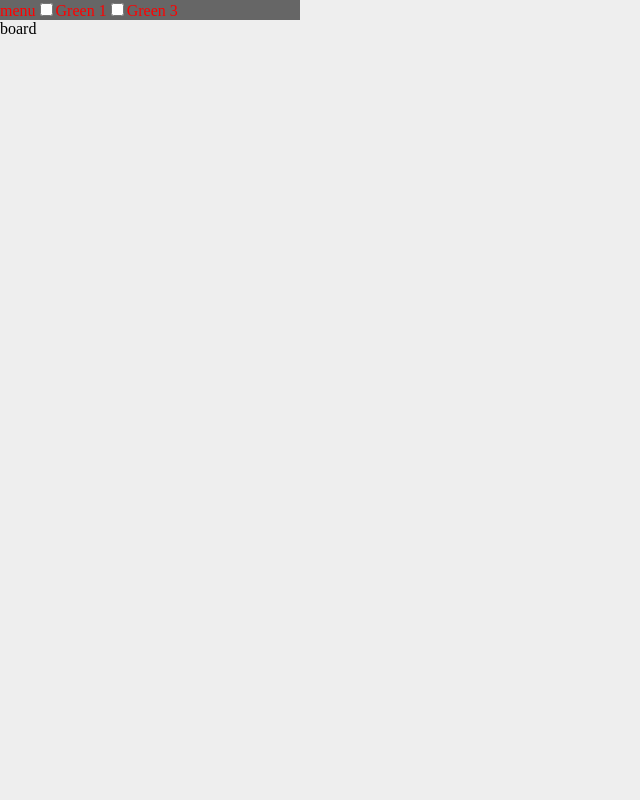
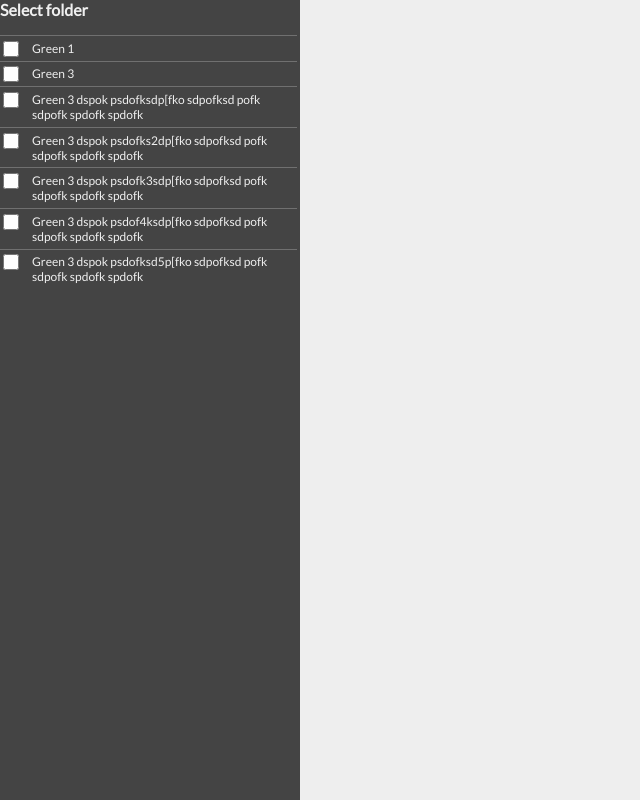
Before and after one commit to oio154/fiszki, a PHP site: page / in a window 1280 px wide. Shown: the whole page, without its empty margins (0-640 px from the left). Run offline with PHP 8.4, Linux system fonts and the light colour scheme.

Commit message:
09834274238

```diff
--- a/css/main1.css
+++ b/css/main1.css
@@ -1,19 +1,64 @@
+* {
+  -webkit-box-sizing: border-box;
+          box-sizing: border-box;
+}
+
 body {
   background: #eee;
   margin: 0;
   padding: 0;
   border: 0;
-  -webkit-box-sizing: border-box;
-          box-sizing: border-box;
   height: 100%;
+  font-family: 'Lato', sans-serif;
+  font-size: 12px;
 }
 
 .menu {
-  background: #666;
-  color: red;
+  background: #444;
+  color: #efefef;
   width: 40%;
   max-width: 300px;
   height: 100%;
+  overflow: hidden;
+  overflow-y: scroll;
+  position: absolute;
+  top: 0;
+  left: 0;
+  height: 100%;
+  padding-right: .2rem;
+}
+
+.menu h2 {
+  margin: 0;
+  padding: 0;
+  border: 0;
+  font-size: 1rem;
+  margin-bottom: 1rem;
+}
+
+.menu label {
+  width: 100%;
+  display: inline-block;
+  position: relative;
+  padding-left: 2rem;
+  border-top: 1px solid #707070;
+  padding-top: .3rem;
+  padding-bottom: .3rem;
+}
+
+.menu label:hover {
+  background: #5e5e5e;
+  -webkit-transition: background-color .3s ease-in-out;
+  transition: background-color .3s ease-in-out;
+}
+
+.menu label input {
+  position: absolute;
+  left: 0;
+  top: .3rem;
+  width: 1rem;
+  height: 1rem;
+  margin: 0 0 0 .2rem;
 }
 
 .whiteboard {
--- a/css/main1.scss
+++ b/css/main1.scss
@@ -3,25 +3,63 @@
 
 
 $bg1: #eee;
+$menucolor: #efefef;
+$menubg: #444;
 
-
-
+*{box-sizing: border-box;}
 body{ background: $bg1;
     margin: 0;
     padding: 0;
     border: 0;
-    box-sizing: border-box;
+
     height: 100%;
+    font-family: 'Lato', sans-serif;
+    font-size: 12px;
 }
 
 
 
 .menu{
-    background: #666;
-    color: red;
+    background: $menubg;
+    color: $menucolor;
     width: 40%;
     max-width: 300px;
     height: 100%;
+    h2{
+        margin: 0;
+        padding: 0;
+        border: 0;
+        font-size: 1rem;
+        margin-bottom: 1rem;
+    }
+    overflow: hidden;
+    overflow-y: scroll;
+    position: absolute;
+    top: 0;
+    left: 0;
+    height: 100%;
+    padding-right: .2rem;
+
+    label{
+        width: 100%;
+        display: inline-block;
+        position: relative;
+        //border: 1px solid red;
+        padding-left: 2rem;
+        //margin-top: .6rem;
+        border-top: 1px solid darken($menucolor,50%);
+        padding-top: .3rem;
+        padding-bottom: .3rem;
+        &:hover {background: lighten($menubg, 10%); transition: background-color .3s ease-in-out; }
+        input{
+            position: absolute;
+            left: 0;
+            top: .3rem;
+            width: 1rem;
+            height: 1rem;
+            margin: 0 0 0 .2rem;
+        }
+    }
 }
 
 
--- a/index.html
+++ b/index.html
@@ -4,11 +4,15 @@
     <meta charset="UTF-8">
     <meta name="viewport" content="width=device-width, initial-scale=1.0">
     <meta http-equiv="X-UA-Compatible" content="ie=edge">
-    <title>Document</title>
+    <title>Fiszki</title>
+    <link href="https://fonts.googleapis.com/css?family=Lato" rel="stylesheet">
     <link rel="stylesheet" href="css/main1.css">
+
 </head>
 <body>
-    <div class="menu">menu</div>
+    <div class="menu">
+        <h2>Select folder</h2>
+    </div>
     <div class="whiteboard">board</div>
 
 
--- a/js/interface.js
+++ b/js/interface.js
@@ -43,13 +43,13 @@ function populateMenu(words){
         node.type="checkbox";
         node.id=id;
         node.name=element;
-        document.querySelector(".menu").appendChild(node);
+        //document.querySelector(".menu").appendChild(node);
 
         //label
         label.htmlFor=id;
         label.appendChild(document.createTextNode(element));
-        document.querySelector(".menu").appendChild(label);
-
+        l2=document.querySelector(".menu").appendChild(label);
+        l2.appendChild(node);
     });
 
 }
--- a/js/words.js
+++ b/js/words.js
@@ -4,5 +4,25 @@ var w=
     {pl:"kkkkk2", en:"eeeee2",folder:"Green 1"},
     {pl:"kkkkk2", en:"eeeee2",folder:"Green 1"},
     {pl:"kkkkk3-2", en:"eeeee3-2",folder:"Green 3"},
+    {pl:"kkkkk3-2", en:"eeeee3-2",folder:"Green 3 dspok psdofksdp[fko sdpofksd pofk sdpofk spdofk spdofk"},
+    {pl:"kkkkk", en:"eeeee",folder:"Green 1"},
+    {pl:"kkkkk2", en:"eeeee2",folder:"Green 1"},
+    {pl:"kkkkk2", en:"eeeee2",folder:"Green 1"},
     {pl:"kkkkk3-2", en:"eeeee3-2",folder:"Green 3"},
+    {pl:"kkkkk3-2", en:"eeeee3-2",folder:"Green 3 dspok psdofks2dp[fko sdpofksd pofk sdpofk spdofk spdofk"},
+    {pl:"kkkkk", en:"eeeee",folder:"Green 1"},
+    {pl:"kkkkk2", en:"eeeee2",folder:"Green 1"},
+    {pl:"kkkkk2", en:"eeeee2",folder:"Green 1"},
+    {pl:"kkkkk3-2", en:"eeeee3-2",folder:"Green 3"},
+    {pl:"kkkkk3-2", en:"eeeee3-2",folder:"Green 3 dspok psdofk3sdp[fko sdpofksd pofk sdpofk spdofk spdofk"},
+    {pl:"kkkkk", en:"eeeee",folder:"Green 1"},
+    {pl:"kkkkk2", en:"eeeee2",folder:"Green 1"},
+    {pl:"kkkkk2", en:"eeeee2",folder:"Green 1"},
+    {pl:"kkkkk3-2", en:"eeeee3-2",folder:"Green 3"},
+    {pl:"kkkkk3-2", en:"eeeee3-2",folder:"Green 3 dspok psdof4ksdp[fko sdpofksd pofk sdpofk spdofk spdofk"},
+    {pl:"kkkkk", en:"eeeee",folder:"Green 1"},
+    {pl:"kkkkk2", en:"eeeee2",folder:"Green 1"},
+    {pl:"kkkkk2", en:"eeeee2",folder:"Green 1"},
+    {pl:"kkkkk3-2", en:"eeeee3-2",folder:"Green 3"},
+    {pl:"kkkkk3-2", en:"eeeee3-2",folder:"Green 3 dspok psdofksd5p[fko sdpofksd pofk sdpofk spdofk spdofk"},
 ]
```
Also changed, not shown: 1 other file.
